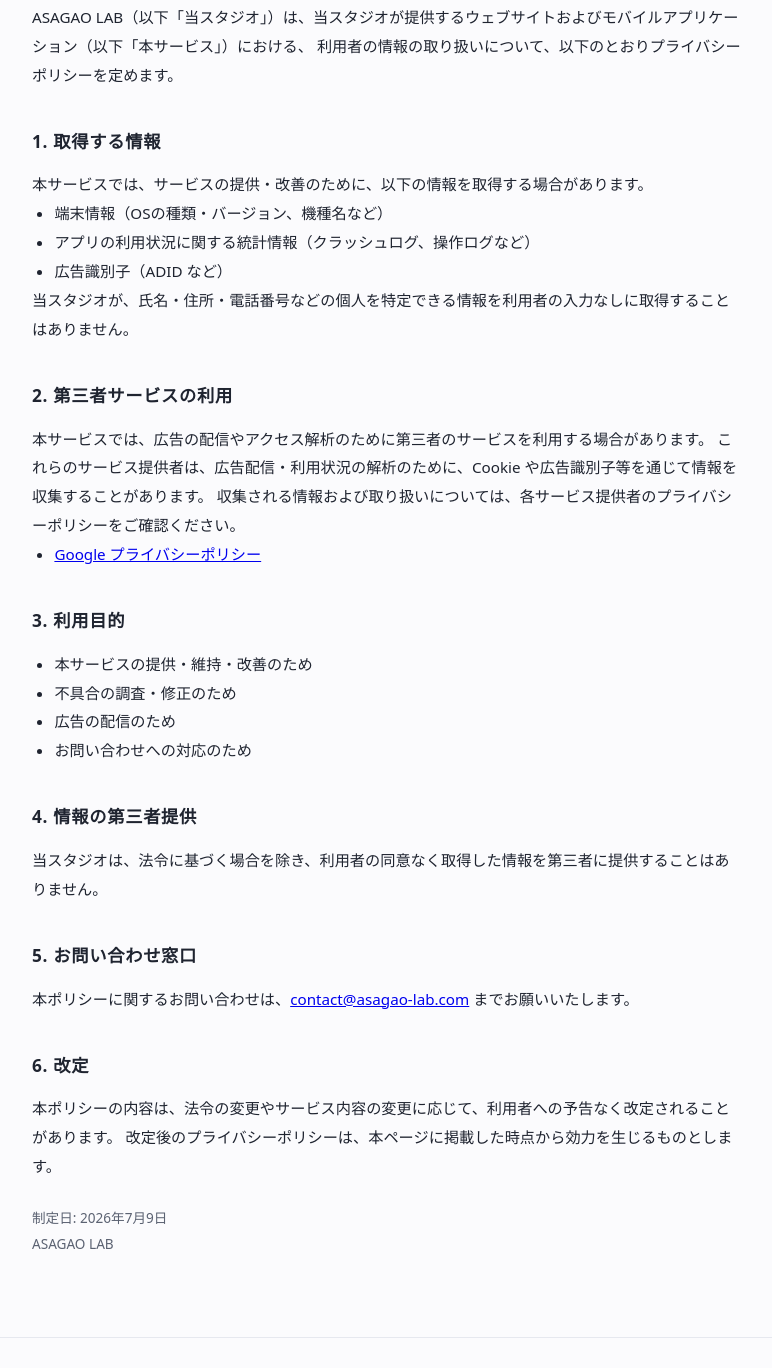
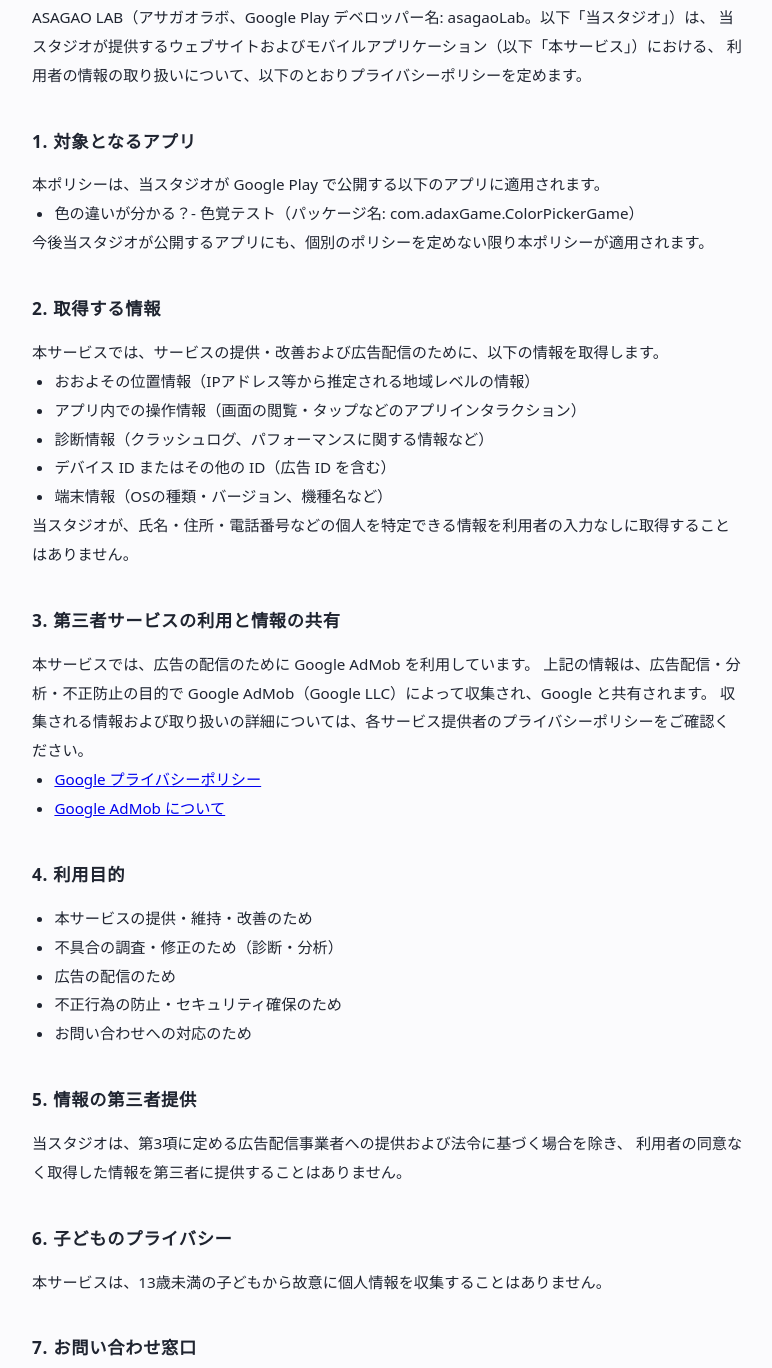
Before and after one commit to asagao-lab/asagao-lab-site, a plain HTML site: page privacy.html in a window 1280 px wide. Shown: the part 214-1582 px from the top of the page, without its empty margins (252-1024 px from the left). Drawn offline with Linux system fonts and the light colour scheme.

Commit message:
色覚テストアプリのプライバシーポリシーをPlay審査要件に合わせて改訂（アプリ名・デベロッパー名・AdMob申告内容を明記）

```diff
--- a/privacy.html
+++ b/privacy.html
@@ -44,54 +44,72 @@
 <main>
   <div class="wrap">
     <p>
-      ASAGAO LAB（以下「当スタジオ」）は、当スタジオが提供するウェブサイトおよびモバイルアプリケーション（以下「本サービス」）における、
+      ASAGAO LAB（アサガオラボ、Google Play デベロッパー名: asagaoLab。以下「当スタジオ」）は、
+      当スタジオが提供するウェブサイトおよびモバイルアプリケーション（以下「本サービス」）における、
       利用者の情報の取り扱いについて、以下のとおりプライバシーポリシーを定めます。
     </p>
 
-    <h2>1. 取得する情報</h2>
-    <p>本サービスでは、サービスの提供・改善のために、以下の情報を取得する場合があります。</p>
+    <h2>1. 対象となるアプリ</h2>
+    <p>本ポリシーは、当スタジオが Google Play で公開する以下のアプリに適用されます。</p>
     <ul>
+      <li>色の違いが分かる？- 色覚テスト（パッケージ名: com.adaxGame.ColorPickerGame）</li>
+    </ul>
+    <p>今後当スタジオが公開するアプリにも、個別のポリシーを定めない限り本ポリシーが適用されます。</p>
+
+    <h2>2. 取得する情報</h2>
+    <p>本サービスでは、サービスの提供・改善および広告配信のために、以下の情報を取得します。</p>
+    <ul>
+      <li>おおよその位置情報（IPアドレス等から推定される地域レベルの情報）</li>
+      <li>アプリ内での操作情報（画面の閲覧・タップなどのアプリインタラクション）</li>
+      <li>診断情報（クラッシュログ、パフォーマンスに関する情報など）</li>
+      <li>デバイス ID またはその他の ID（広告 ID を含む）</li>
       <li>端末情報（OSの種類・バージョン、機種名など）</li>
-      <li>アプリの利用状況に関する統計情報（クラッシュログ、操作ログなど）</li>
-      <li>広告識別子（ADID など）</li>
     </ul>
     <p>当スタジオが、氏名・住所・電話番号などの個人を特定できる情報を利用者の入力なしに取得することはありません。</p>
 
-    <h2>2. 第三者サービスの利用</h2>
+    <h2>3. 第三者サービスの利用と情報の共有</h2>
     <p>
-      本サービスでは、広告の配信やアクセス解析のために第三者のサービスを利用する場合があります。
-      これらのサービス提供者は、広告配信・利用状況の解析のために、Cookie や広告識別子等を通じて情報を収集することがあります。
-      収集される情報および取り扱いについては、各サービス提供者のプライバシーポリシーをご確認ください。
+      本サービスでは、広告の配信のために Google AdMob を利用しています。
+      上記の情報は、広告配信・分析・不正防止の目的で Google AdMob（Google LLC）によって収集され、Google と共有されます。
+      収集される情報および取り扱いの詳細については、各サービス提供者のプライバシーポリシーをご確認ください。
     </p>
     <ul>
       <li><a href="https://policies.google.com/privacy" target="_blank" rel="noopener">Google プライバシーポリシー</a></li>
+      <li><a href="https://support.google.com/admob/answer/6128543" target="_blank" rel="noopener">Google AdMob について</a></li>
     </ul>
 
-    <h2>3. 利用目的</h2>
+    <h2>4. 利用目的</h2>
     <ul>
       <li>本サービスの提供・維持・改善のため</li>
-      <li>不具合の調査・修正のため</li>
+      <li>不具合の調査・修正のため（診断・分析）</li>
       <li>広告の配信のため</li>
+      <li>不正行為の防止・セキュリティ確保のため</li>
       <li>お問い合わせへの対応のため</li>
     </ul>
 
-    <h2>4. 情報の第三者提供</h2>
+    <h2>5. 情報の第三者提供</h2>
     <p>
-      当スタジオは、法令に基づく場合を除き、利用者の同意なく取得した情報を第三者に提供することはありません。
+      当スタジオは、第3項に定める広告配信事業者への提供および法令に基づく場合を除き、
+      利用者の同意なく取得した情報を第三者に提供することはありません。
     </p>
 
-    <h2>5. お問い合わせ窓口</h2>
+    <h2>6. 子どものプライバシー</h2>
     <p>
-      本ポリシーに関するお問い合わせは、<a href="mailto:contact@asagao-lab.com">contact@asagao-lab.com</a> までお願いいたします。
+      本サービスは、13歳未満の子どもから故意に個人情報を収集することはありません。
     </p>
 
-    <h2>6. 改定</h2>
+    <h2>7. お問い合わせ窓口</h2>
+    <p>
+      本ポリシーに関するお問い合わせは、ASAGAO LAB（<a href="mailto:contact@asagao-lab.com">contact@asagao-lab.com</a>）までお願いいたします。
+    </p>
+
+    <h2>8. 改定</h2>
     <p>
       本ポリシーの内容は、法令の変更やサービス内容の変更に応じて、利用者への予告なく改定されることがあります。
       改定後のプライバシーポリシーは、本ページに掲載した時点から効力を生じるものとします。
     </p>
 
-    <p class="updated">制定日: 2026年7月9日<br>ASAGAO LAB</p>
+    <p class="updated">制定日: 2026年7月9日<br>最終改定日: 2026年7月23日<br>ASAGAO LAB（Google Play デベロッパー名: asagaoLab）</p>
   </div>
 </main>
 
```
